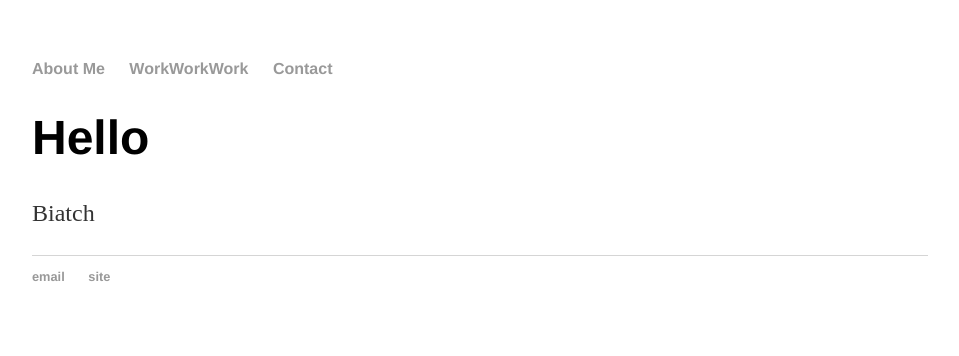
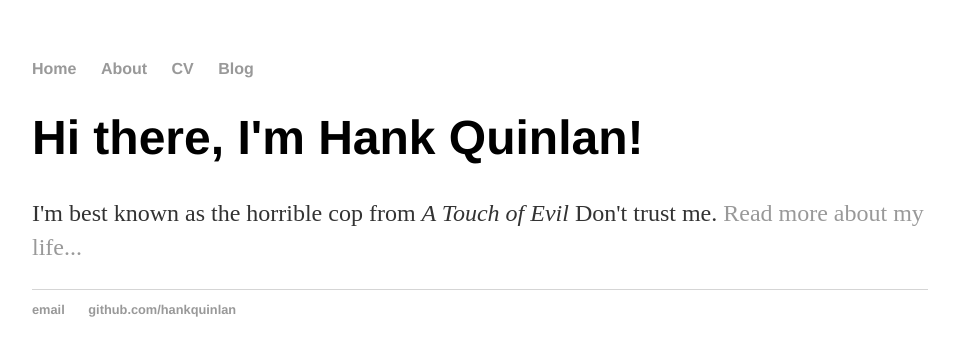
Before and after one commit to inessilvamartins/inessilvamartins.github.io, a Jekyll site: the page built from workworkwork.html, in a window 1280 px wide. Shown: the top 356 px of the page, without its empty margins (160-1119 px from the left). Built offline with Jekyll 4.4.1, drawn with Linux system fonts in a browser that asks for light colours.

Commit message:
Update workworkwork.html

```diff
--- a/workworkwork.html
+++ b/workworkwork.html
@@ -1,32 +1,8 @@
-<!DOCTYPE html>
-<html>
-<head>
-  <title>Inês Martins</title>
-  <link rel="stylesheet" type="text/css" href="/css/main.css">
-</head>
-<body>
-  <nav>
-  <ul>
-    <li><a href="">About Me</a></li>
-    <li><a href="">WorkWorkWork</a></li>
-    <li><a href="">Contact</a></li>
-  </ul>
-  </nav>
-  <div class="container">
-    <div class="blurb">
-      <h1>Hello</h1>
-      <p>Biatch</p>
-    </div>
-  </div>
-
-  <footer>
-  <ul>
-  <li> <a href="mailto:ines.slvmartins@gmail.com">email</a></li>
-  <li> <a href="inessilvamartins.github.io/index.html">site</a></li>
-  </ul>
-  </footer>
-
-
-</body>
-
-</html>
+---
+layout: default
+title: Hank Quinlan, Horrible Cop
+---
+<div class="blurb">
+	<h1>Hi there, I'm Hank Quinlan!</h1>
+	<p>I'm best known as the horrible cop from <em>A Touch of Evil</em> Don't trust me. <a href="/about">Read more about my life...</a></p>
+</div><!-- /.blurb -->
```
